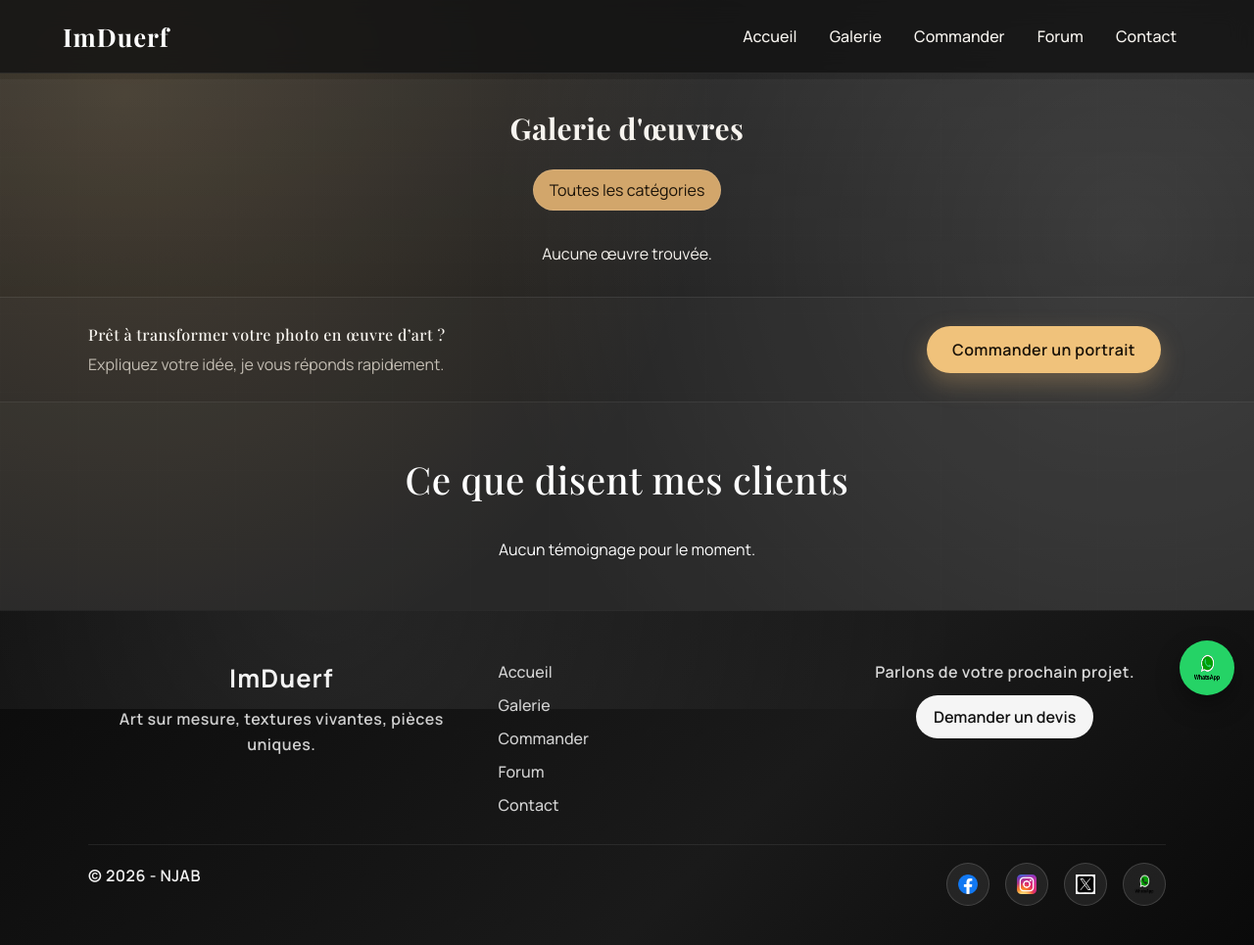
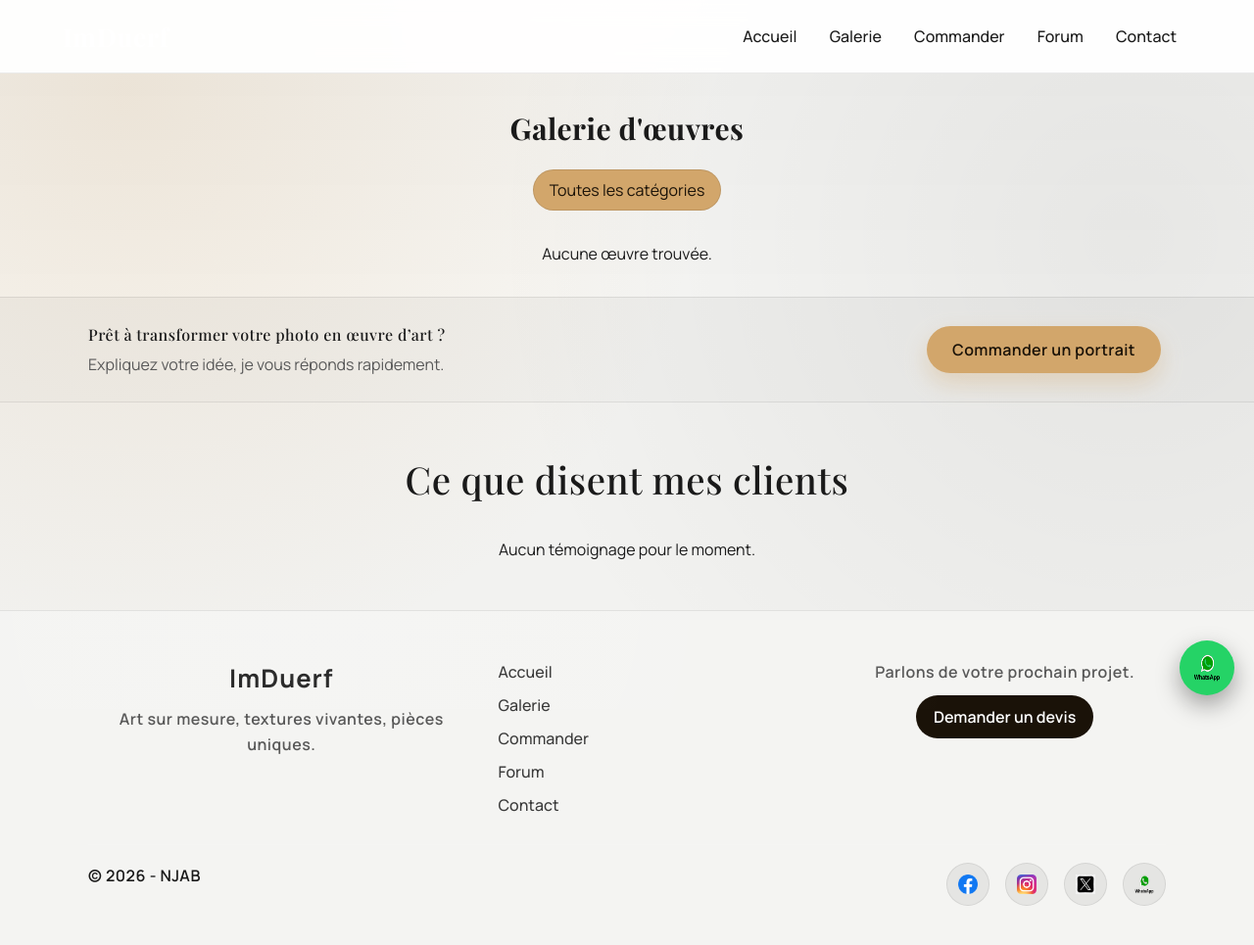
Before and after one commit to Justadji/portfolio-django, a Django app: page /galerie/ in a window 1280 px wide. Shown: the whole page at 98% size. Run offline with Django 5.2, Linux system fonts and the light colour scheme; data that the repository does not hold is empty; some libraries are stand-ins or nearby versions.

Commit message:
Modification de thèmes de Galerie et Forum

```diff
--- a/static/css/style.css
+++ b/static/css/style.css
@@ -869,6 +869,25 @@ footer .social-icons a img {
     --font-display: "Playfair Display", "Times New Roman", serif;
 }
 
+body.theme-light {
+    --bg: #f7f7f5;
+    --bg-alt: #ffffff;
+    --card: #ffffff;
+    --text: #1a1a1a;
+    --muted: #585858;
+    --accent: #d2a66b;
+    --accent-strong: #e1b87b;
+    --line: rgba(0, 0, 0, 0.08);
+    --shadow: 0 18px 40px rgba(0, 0, 0, 0.12);
+    background: radial-gradient(circle at 10% 10%, rgba(210, 166, 107, 0.18), transparent 42%),
+        radial-gradient(circle at 90% 25%, rgba(0, 0, 0, 0.06), transparent 48%),
+        var(--bg);
+}
+
+body.theme-light::before {
+    opacity: 0.18;
+}
+
 *,
 *::before,
 *::after {
@@ -928,6 +947,18 @@ section {
 
 section:nth-of-type(even) {
     background: rgba(255, 255, 255, 0.08);
+}
+
+body.theme-light .main-content {
+    background: linear-gradient(180deg, rgba(0, 0, 0, 0.02), rgba(0, 0, 0, 0));
+}
+
+body.theme-light section {
+    background: transparent;
+}
+
+body.theme-light section:nth-of-type(even) {
+    background: rgba(0, 0, 0, 0.02);
 }
 
 .container {
@@ -1393,6 +1424,62 @@ footer {
     background-color: var(--accent-strong);
 }
 
+body.theme-light .sticky-header {
+    background: rgba(255, 255, 255, 0.92);
+    border-bottom: 1px solid var(--line);
+}
+
+body.theme-light .navbar .menu a {
+    color: var(--text);
+}
+
+body.theme-light .cta-strip {
+    background: rgba(0, 0, 0, 0.03);
+}
+
+body.theme-light .testimonials {
+    background: #f1f1ef;
+    color: var(--text);
+}
+
+body.theme-light .testimonial {
+    background: #ffffff;
+    border: 1px solid var(--line);
+}
+
+body.theme-light .testimonial p {
+    color: #3a3a3a;
+}
+
+body.theme-light footer {
+    background: #f4f4f2;
+    color: #1a1a1a;
+    border-top: 1px solid var(--line);
+}
+
+body.theme-light footer .footer-brand p,
+body.theme-light footer .footer-cta p {
+    color: var(--muted);
+}
+
+body.theme-light footer .footer-links a {
+    color: #1a1a1a;
+}
+
+body.theme-light footer .footer-button {
+    background: #1a1208;
+    color: #ffffff;
+}
+
+body.theme-light footer .social-icons a {
+    background: rgba(0, 0, 0, 0.06);
+    border: 1px solid var(--line);
+}
+
+body.theme-light #backToTop {
+    color: #1a1208;
+}
+
 @media (max-width: 768px) {
     section {
         padding: 64px 18px;
--- a/templates/base.html
+++ b/templates/base.html
@@ -16,7 +16,7 @@
     <link rel="icon" href="{% static 'images/icon-192.png' %}">
 </head>
 
-<body data-sw-url="{% static 'service-worker.js' %}">
+<body class="{% block body_class %}{% endblock %}" data-sw-url="{% static 'service-worker.js' %}">
 <header class="sticky-header">
     <nav class="navbar">
         <a class="logo" href="{% url 'home' %}">ImDuerf</a>
--- a/templates/forum_category.html
+++ b/templates/forum_category.html
@@ -1,5 +1,6 @@
 {% extends 'base.html' %}
 {% block title %}Forum - {{ categorie.nom }}{% endblock %}
+{% block body_class %}theme-light{% endblock %}
 
 {% block content %}
 <section class="section">
--- a/templates/forum_index.html
+++ b/templates/forum_index.html
@@ -1,5 +1,6 @@
 {% extends 'base.html' %}
 {% block title %}Forum{% endblock %}
+{% block body_class %}theme-light{% endblock %}
 
 {% block content %}
 <section class="section">
--- a/templates/forum_topic.html
+++ b/templates/forum_topic.html
@@ -1,5 +1,6 @@
 {% extends 'base.html' %}
 {% block title %}Forum - {{ topic.titre }}{% endblock %}
+{% block body_class %}theme-light{% endblock %}
 
 {% block content %}
 <section class="section">
--- a/templates/galerie.html
+++ b/templates/galerie.html
@@ -1,6 +1,7 @@
 {% extends "base.html" %}
 {% block title %}Galerie{% endblock %}
 {% load static %}
+{% block body_class %}theme-light{% endblock %}
 
 {% block content %}
 <script src="https://cdn.tailwindcss.com"></script>
@@ -12,12 +13,12 @@
     <!-- Filtres par catégorie -->
     <div class="flex flex-wrap justify-center gap-3 mb-8">
       <a href="{% url 'galerie' %}"
-         class="px-4 py-2 rounded-full border border-white/10 {% if not categorie_active %}bg-[#d2a66b] text-[#1a1208]{% else %}bg-neutral-800 text-white{% endif %}">
+         class="px-4 py-2 rounded-full border border-black/10 {% if not categorie_active %}bg-[#d2a66b] text-[#1a1208]{% else %}bg-white text-slate-700{% endif %}">
         Toutes les catégories
       </a>
       {% for categorie in categories %}
       <a href="?categorie={{ categorie.id }}"
-         class="px-4 py-2 rounded-full border border-white/10 {% if categorie.id == categorie_active %}bg-[#d2a66b] text-[#1a1208]{% else %}bg-neutral-800 text-white{% endif %}">
+         class="px-4 py-2 rounded-full border border-black/10 {% if categorie.id == categorie_active %}bg-[#d2a66b] text-[#1a1208]{% else %}bg-white text-slate-700{% endif %}">
         {{ categorie.nom }}
       </a>
       {% endfor %}
@@ -26,7 +27,7 @@
     <!-- Galerie -->
     <div class="grid grid-cols-1 sm:grid-cols-2 md:grid-cols-3 lg:grid-cols-4 gap-6">
       {% for oeuvre in oeuvres %}
-      <div class="bg-[#1b1b1b] border border-white/10 rounded-2xl shadow-lg overflow-hidden hover:shadow-xl transition-all duration-300">
+      <div class="bg-white border border-black/10 rounded-2xl shadow-lg overflow-hidden hover:shadow-xl transition-all duration-300">
         <div class="relative group">
           <img src="{{ oeuvre.image.url }}" alt="{{ oeuvre.titre }}"
                class="w-full h-64 object-cover cursor-pointer group-hover:scale-105 transition-transform duration-300"
@@ -36,8 +37,8 @@
           </a>
         </div>
         <div class="p-4">
-          <h2 class="text-lg font-semibold">{{ oeuvre.titre }}</h2>
-          <p class="text-sm text-neutral-400">{{ oeuvre.description|truncatechars:100 }}</p>
+          <h2 class="text-lg font-semibold text-slate-900">{{ oeuvre.titre }}</h2>
+          <p class="text-sm text-slate-600">{{ oeuvre.description|truncatechars:100 }}</p>
         </div>
       </div>
       {% empty %}
```
